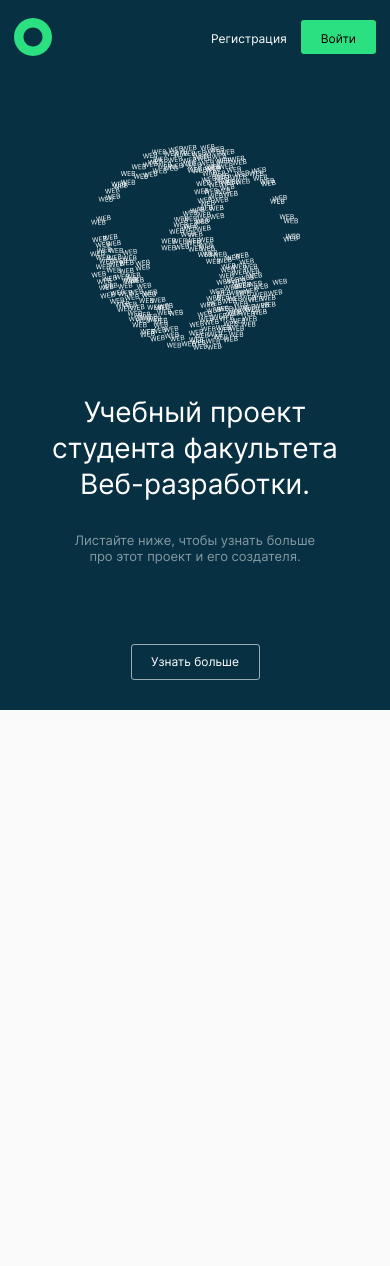
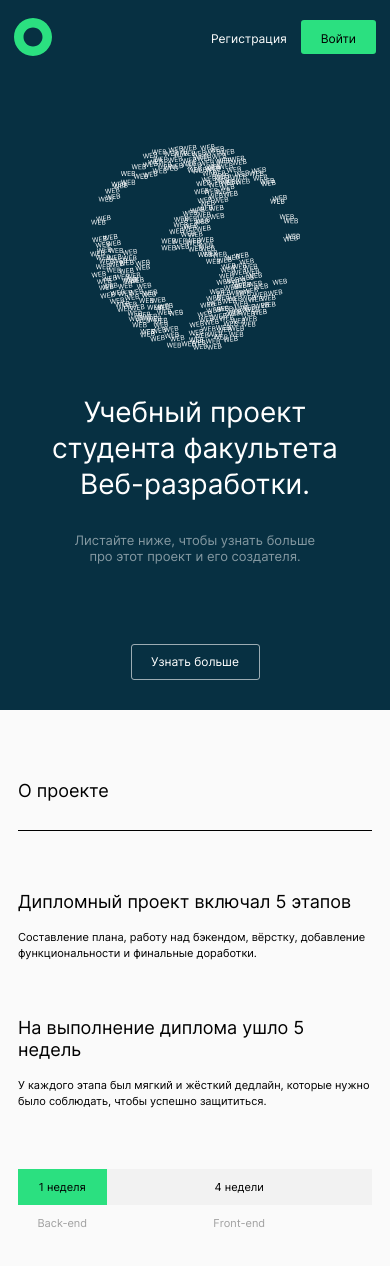
Before and after one commit to ekatylynx/movies-explorer-frontend, a React (Create React App) app: page / in a window 390 px wide. Shown: the top 1266 px of the page. Before the commit the page ends 844 px from the top, so only its background shows below. Built offline with nearby package versions, Linux system fonts and the light colour scheme; a web font is replaced by a local one.

Commit message:
add: section navtab

```diff
--- a/src/components/App/App.js
+++ b/src/components/App/App.js
@@ -2,6 +2,7 @@ import React from "react";
 // import logo from '../../logo.svg';
 import Header from '../../components/Header/Header';
 import Promo from '../../components/Promo/Promo';
+import NavTab from '../../components/NavTab/NavTab';
 import './App.css';
 
 function App() {
@@ -9,6 +10,7 @@ function App() {
          <div className="page">
          <Header />
          <Promo />
+         <NavTab />
             {/* <Header/> */}
             {/* Футер */}
         </div>
--- /dev/null
+++ b/src/components/NavTab/NavTab.css
@@ -0,0 +1,184 @@
+.navtab {
+  padding-top: 90px;
+}
+
+.navtab__wrapper {
+  width: calc(100% - 70px * 2);
+  margin: 0 auto;
+}
+
+.navtab__title {
+  margin: 0;
+  padding: 0;
+  text-align: left;
+  font-weight: 400;
+  font-size: 22px;
+  line-height: 27px;
+}
+
+.navtab__line {
+  width: 100%;
+  height: 1px;
+  background-color: black;
+  margin-top: 23px;
+}
+
+.navtab-cards {
+  margin: 0;
+  padding: 0;
+  margin-top: 70px;
+  display: flex;
+  list-style-type: none;
+  justify-content: space-between;
+}
+
+.navtab-card__item {
+  width: 550px;
+  display: block;
+  text-align: left;
+}
+
+.navtab-card__item:first-child {
+  margin-right: 40px;
+}
+
+.navtab-card__title {
+  margin: 0;
+  padding: 0;
+  font-weight: 400;
+  font-size: 20px;
+  line-height: 24px;
+  margin-bottom: 26px;
+}
+
+.navtab-card__text {
+  margin: 0;
+  padding: 0;
+  font-weight: 400;
+  font-size: 14px;
+  line-height: 20px;
+}
+
+.navtab-progress-bar__wrapper {
+  margin-top: 110px;
+  margin-bottom: 110px;
+  width: 100%;
+  display: flex;
+  flex-direction: column;
+}
+.navtab-progress-bar {
+  display: flex;
+  flex-direction: row;
+}
+
+.navtab-progress-bar__item {
+  height: 36px;
+  display: flex;
+  box-sizing: border-box;
+  align-items: center;
+  justify-content: center;
+}
+
+.navtab-progress-bar__item_type_small, .navtab-progress-bar__item-two_type_small {
+  width: 25%;
+}
+.navtab-progress-bar__item_type_big, .navtab-progress-bar__item-two_type_big {
+  width: 75%;
+}
+
+.navtab-progress-bar__item-two_type_small, .navtab-progress-bar__item-two_type_big  {
+  background-color: transparent;
+}
+
+.navtab-progress-bar__item_type_small {
+  background-color: #2BE080;
+}
+
+.navtab-progress-bar__item_type_big {
+  background-color: #F2F2F2;
+}
+
+.navtab-progress-bar__item-text {
+  margin: 0;
+  padding: 0;
+  font-size: 14px;
+  line-height: 17px;
+  font-weight: 400;
+}
+
+.navtab-progress-bar__item-text_style-gray {
+  color: #A0A0A0;
+}
+
+/*МЕДИА ЗАПРОСЫ ДЛЯ АДАПТИВА*/
+
+
+@media screen and (max-width: 768px) {
+  .navtab__wrapper {
+    width: calc(100% - 50px * 2);
+    margin: 0 auto;
+  }
+  .navtab-progress-bar__wrapper {
+    margin-top: 93px;
+    margin-bottom: 90px;
+  }
+  .navtab-card__item  {
+    width: 319px;
+    box-sizing: border-box;
+  }
+  .navtab-card__item:first-child {
+    margin-right: 30px;
+  }
+}
+
+@media screen and (max-width: 650px) {
+  .navtab-cards {
+    flex-direction: column;
+  }
+
+  .navtab-card__item {
+    width: 100%;
+  }
+
+  .navtab-card__item:first-child {
+    margin-right: 0;
+    margin-bottom: 56px;
+  }
+}
+
+@media screen and (max-width: 500px) {
+  .navtab {
+    padding-top: 70px;
+  }
+  .navtab__title {
+    font-size: 18px;
+    line-height: 22px;
+  }
+  .navtab__line {
+    margin-top: 28px;
+  }
+  .navtab-cards {
+    margin-top: 60px;
+  }
+.navtab__wrapper {
+    width: calc(100% - 18px * 2);
+  }
+  .navtab-card__title {
+    margin-bottom: 16px;
+    font-size: 18px;
+    line-height: 22px;
+  }
+  .navtab-card__text {
+    font-size: 11px;
+    line-height: 16px;
+  }
+  .navtab-card__item:last-child {
+    margin-bottom: 60px;
+  }
+  .navtab-progress-bar__item-text {
+    font-size: 11px;
+  }
+  .navtab-progress-bar__wrapper {
+    margin-top: 0;
+  }
+}
--- /dev/null
+++ b/src/components/NavTab/NavTab.js
@@ -0,0 +1,49 @@
+import React from "react";
+import './NavTab.css';
+
+function NavTab() {
+  return (
+        <section className="navtab">
+          <div className="navtab__wrapper">
+              <h2 className="navtab__title">О проекте</h2>
+              <div className="navtab__line"></div>
+
+              <ul className="navtab-cards">
+                <li className="navtab-card__item">
+                  <h3 className="navtab-card__title">Дипломный проект включал 5 этапов</h3>
+                  <p className="navtab-card__text">Составление плана, работу над бэкендом, вёрстку, добавление функциональности и финальные доработки.</p>
+                </li>
+                <li className="navtab-card__item">
+                  <h3 className="navtab-card__title">На выполнение диплома ушло 5 недель</h3>
+                  <p className="navtab-card__text">У каждого этапа был мягкий и жёсткий дедлайн, которые нужно было соблюдать, чтобы успешно защититься.</p>
+                </li>
+              </ul>
+
+              <div className="navtab-progress-bar__wrapper">
+                <div className="navtab-progress-bar">
+                  <div className="navtab-progress-bar__item navtab-progress-bar__item_type_small">
+                    <p className="navtab-progress-bar__item-text">1 неделя</p>
+                  </div>
+                  <div className="navtab-progress-bar__item navtab-progress-bar__item_type_big">
+                    <p className="navtab-progress-bar__item-text">4 недели</p>
+                  </div>
+                </div>
+
+
+                <div className="navtab-progress-bar">
+                  <div className="navtab-progress-bar__item navtab-progress-bar__item-two_type_small">
+                    <p className="navtab-progress-bar__item-text navtab-progress-bar__item-text_style-gray">Back-end</p>
+                  </div>
+                  <div className="navtab-progress-bar__item navtab-progress-bar__item-two_type_big">
+                    <p className="navtab-progress-bar__item-text navtab-progress-bar__item-text_style-gray">Front-end</p>
+                  </div>
+                </div>
+              </div>
+
+
+          </div>
+        </section>
+  );
+}
+
+export default NavTab;
```
Also changed, not shown: 2 other files (tests, documents, lock files or other folders).
